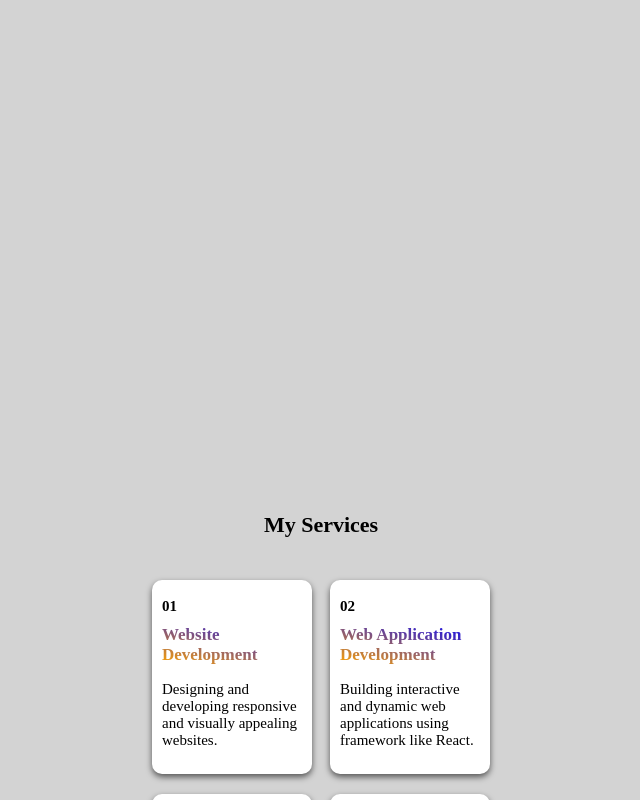
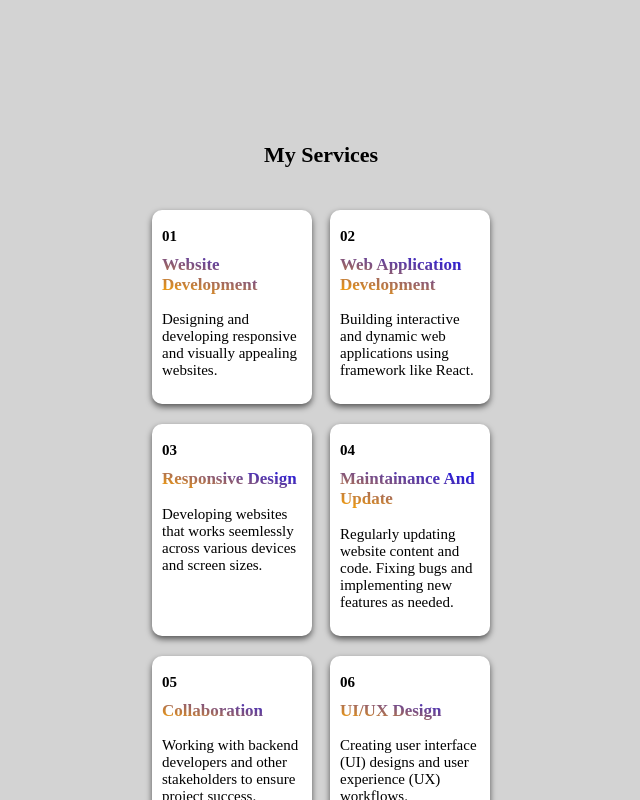
Before and after one commit to Matthias-Paul/Portfolio-, a React (Vite) app: page / in a window 1280 px wide. Shown: the part 1400-2200 px from the top of the page, without its empty margins (319-959 px from the left). Built offline with nearby package versions, Linux system fonts and the light colour scheme.

Commit message:
i commit

```diff
--- a/src/about.module.css
+++ b/src/about.module.css
@@ -1,6 +1,4 @@
 .about{
-    margin-bottom: 40px;
-    margin-top: 0px;
     min-height:100vh;
 }
 .about h3{
@@ -8,7 +6,7 @@
     justify-content: center;
     align-items: center;
     font-weight: bold;
-    margin-top: 80px;
+   margin-top: -150px;
     font-size: 22px;
 }
 .text{
--- a/src/contact.module.css
+++ b/src/contact.module.css
@@ -1,7 +1,7 @@
 .contact{
     margin-left: 10%;
     min-height:100vh;
-    margin-top: 90px;
+    margin-top: 70px;
 }
 .head{
     font-size: 25px;
@@ -33,7 +33,7 @@
 .message{
 
     margin-top:30px;
-    margin-bottom: 70px;
+    margin-bottom: 10px;
 }
 .label{
     margin-top: 8px;
--- a/src/header.module.css
+++ b/src/header.module.css
@@ -61,7 +61,7 @@ z-index: 1000;
 .right{
     text-align: center;
     margin-top: 10px;
-  margin-left: -340%;
+  margin-left: -325%;
 
 
 }
--- a/src/project.module.css
+++ b/src/project.module.css
@@ -16,7 +16,7 @@
     row-gap: 18px;
     column-gap: 18px;
     margin-top: 90px;
-    margin-bottom: 50px;
+
 }
 
 .image{
--- a/src/service.module.css
+++ b/src/service.module.css
@@ -2,6 +2,7 @@
 display:flex;
 justify-content: center;
 min-height:100vh;
+margin-top: -100px;
 }
 .service h3{
 text-align:center;
```
